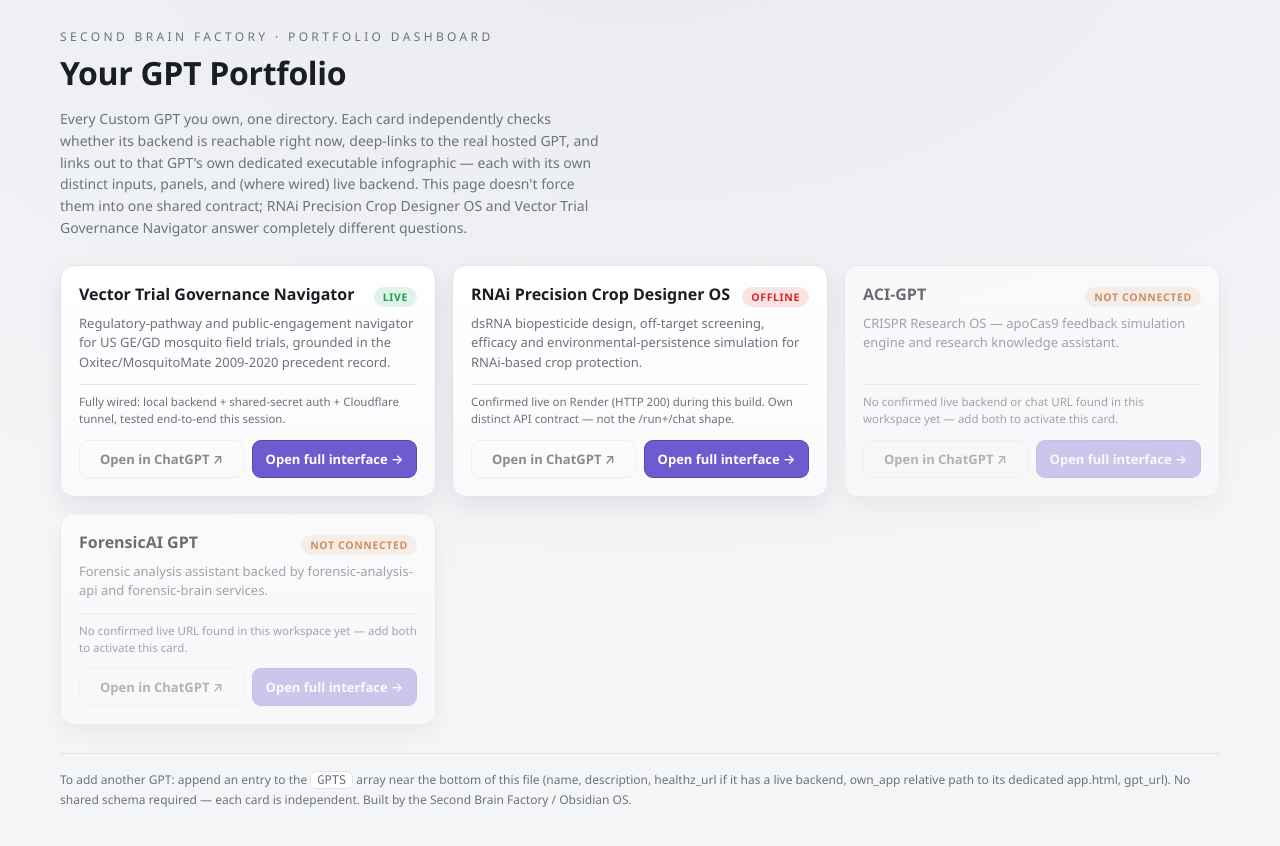
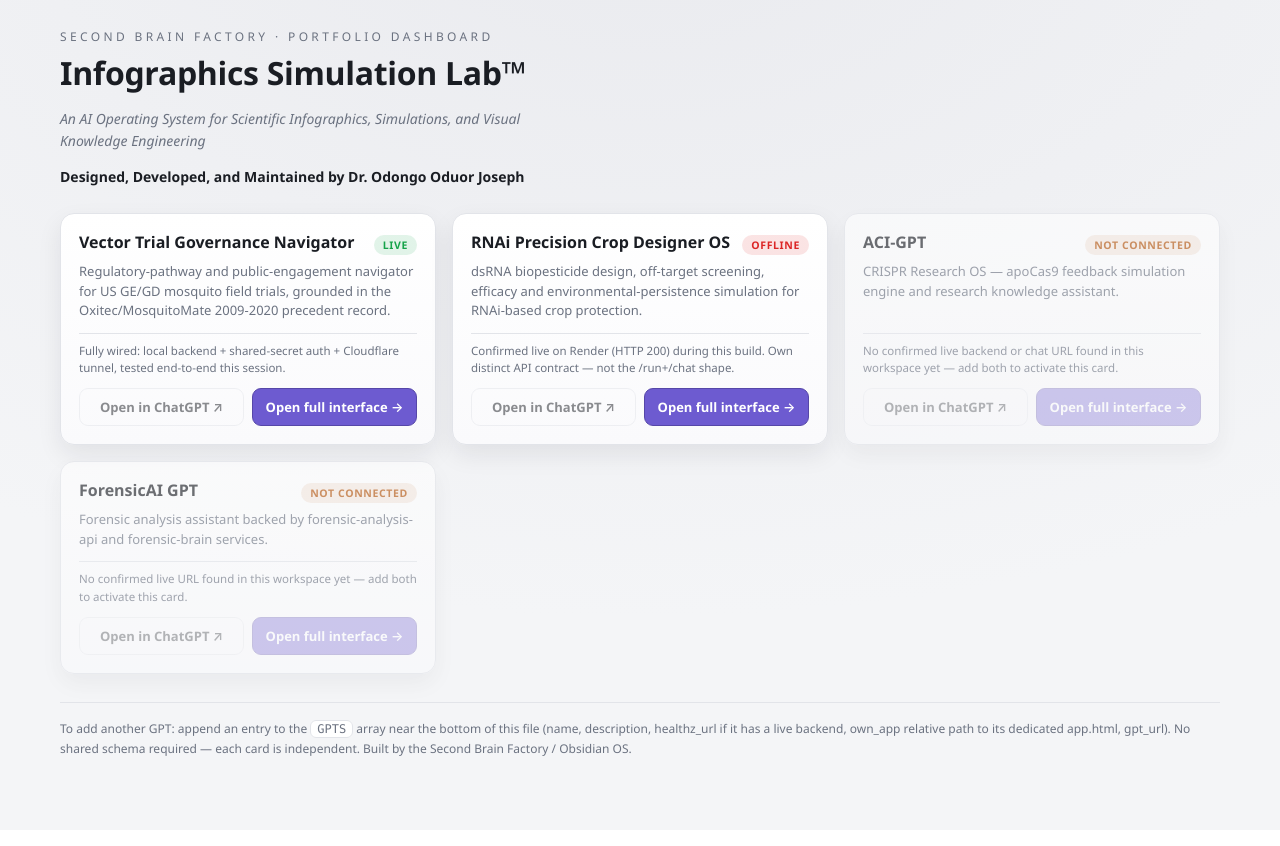
Before and after one commit to odongo12/SecondBrainFactory, a plain HTML site: page builds/portfolio-dashboard/app.html in a window 1280 px wide. Drawn offline with Linux system fonts and the light colour scheme; no server answers.

Commit message:
Rebrand dashboard header to Infographics Simulation Lab (TM), add byline

```diff
--- a/builds/portfolio-dashboard/app.html
+++ b/builds/portfolio-dashboard/app.html
@@ -33,7 +33,8 @@
   .wrap{max-width:1200px;margin:0 auto;padding:28px 20px 60px}
   .brand{font-size:12px;letter-spacing:.28em;text-transform:uppercase;color:var(--ink-dim)}
   h1{font-size:clamp(22px,3vw,32px);margin:.2em 0 .15em;font-weight:700;letter-spacing:-.01em}
-  .sub{color:var(--ink-dim);max-width:68ch;font-size:14px;line-height:1.55;margin-bottom:26px}
+  .sub{color:var(--ink-dim);max-width:68ch;font-size:14px;line-height:1.55;margin-bottom:8px;font-style:italic}
+  .byline{color:var(--ink);max-width:68ch;font-size:14px;line-height:1.55;margin-bottom:26px;font-weight:700}
   .grid{display:grid;gap:16px;grid-template-columns:repeat(auto-fit,minmax(280px,1fr))}
   .card{background:linear-gradient(180deg,var(--panel),var(--panel-2));
     border:1px solid var(--line);border-radius:var(--r);padding:18px;box-shadow:var(--shadow);
@@ -64,8 +65,9 @@
 <body>
 <div class="wrap">
   <div class="brand">Second Brain Factory · Portfolio Dashboard</div>
-  <h1>Your GPT Portfolio</h1>
-  <p class="sub">Every Custom GPT you own, one directory. Each card independently checks whether its backend is reachable right now, deep-links to the real hosted GPT, and links out to that GPT's own dedicated executable infographic — each with its own distinct inputs, panels, and (where wired) live backend. This page doesn't force them into one shared contract; RNAi Precision Crop Designer OS and Vector Trial Governance Navigator answer completely different questions.</p>
+  <h1>Infographics Simulation Lab™</h1>
+  <p class="sub">An AI Operating System for Scientific Infographics, Simulations, and Visual Knowledge Engineering</p>
+  <p class="byline">Designed, Developed, and Maintained by Dr. Odongo Oduor Joseph</p>
 
   <div class="grid" id="cardgrid"></div>
 
```
Also changed, not shown: docs/index.html (+5 -3 lines).
